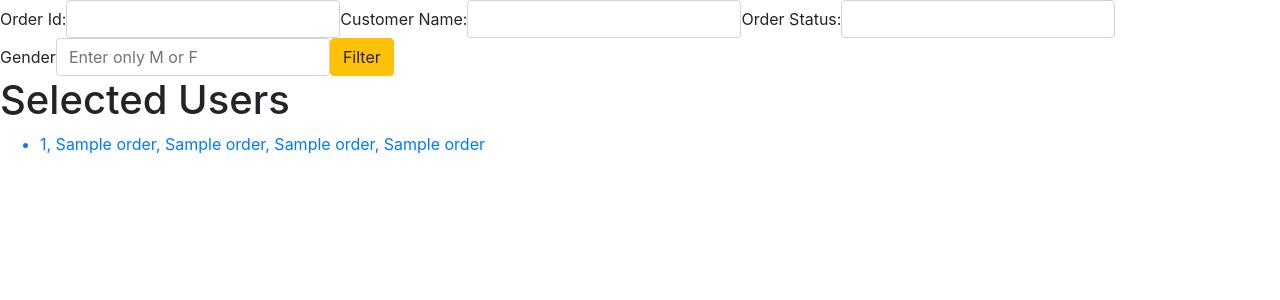
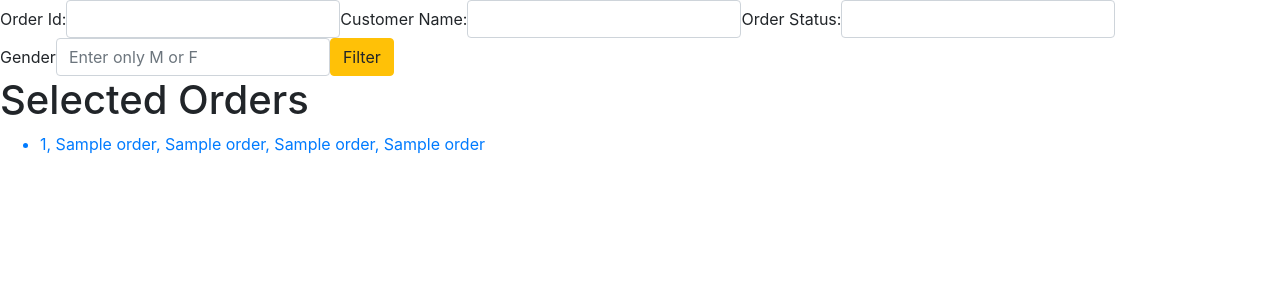
Before and after one commit to itudb2308/itudb2308, a Flask app: template src/templates/orders.html in a window 1280 px wide. Shown: the part 56-356 px from the top of the page. Run offline with Flask 3, Linux system fonts and the light colour scheme; the template is opened without the code that fills it: most values are stand-ins (such as "Sample title", 1, 10 or a date in 2020).

Commit message:
fix typos

```diff
--- a/src/templates/orders.html
+++ b/src/templates/orders.html
@@ -1,6 +1,6 @@
 {% extends 'base.html' %}
 
-{% block title %}Users{% endblock %}
+{% block title %}Orders{% endblock %}
 
 
 {% block body %}
@@ -25,7 +25,7 @@
 </form>
 
 {% if orders %}
-    <h1>Selected Users</h1>
+    <h1>Selected Orders</h1>
     <ul>
         {% for order in orders %}
             <a href="{{ url_for('orders.orderDetailPage', id = order[0])}}"><li>{{ order[0]|string + ", " + order[1]|string + ", " + order[2] + ", " + order[3] + ", " + order[8]|string }}</li></a>
```
